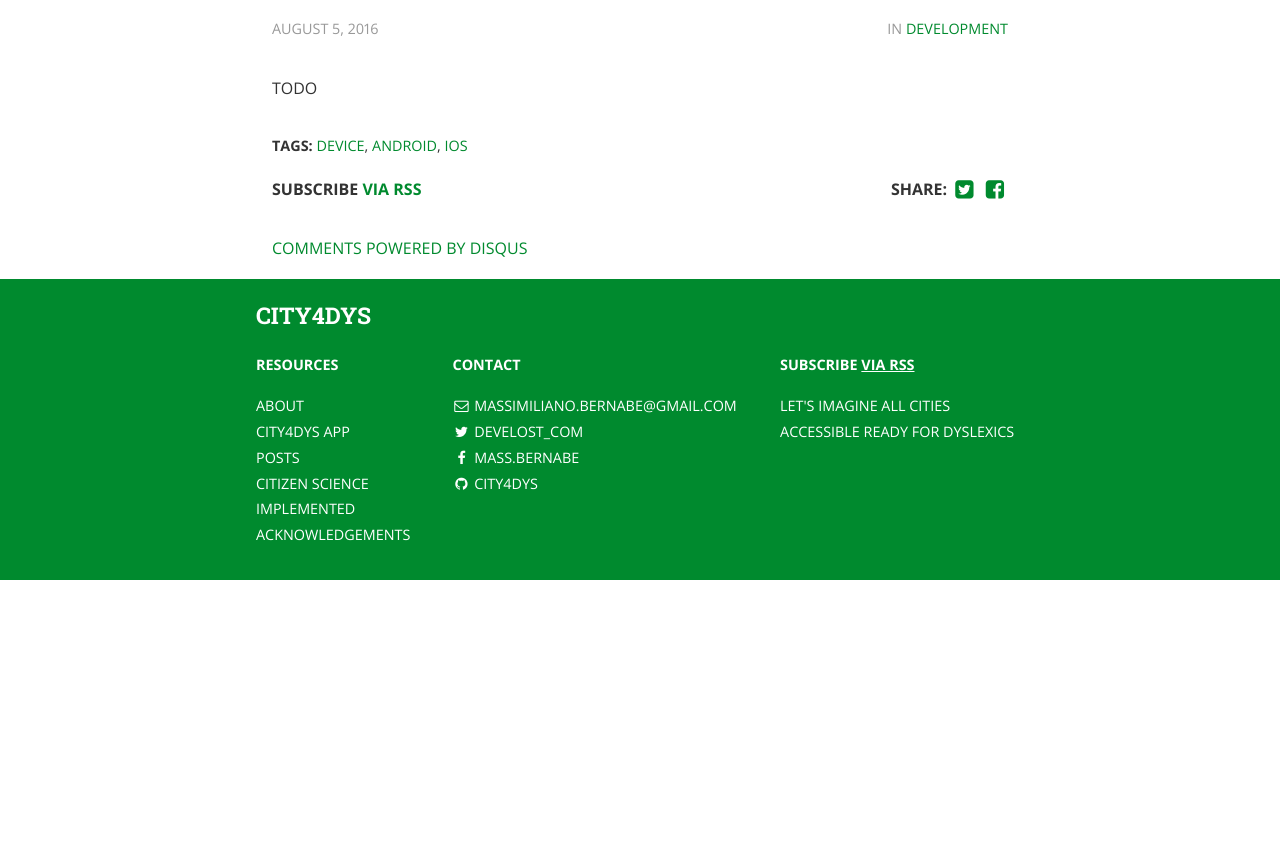
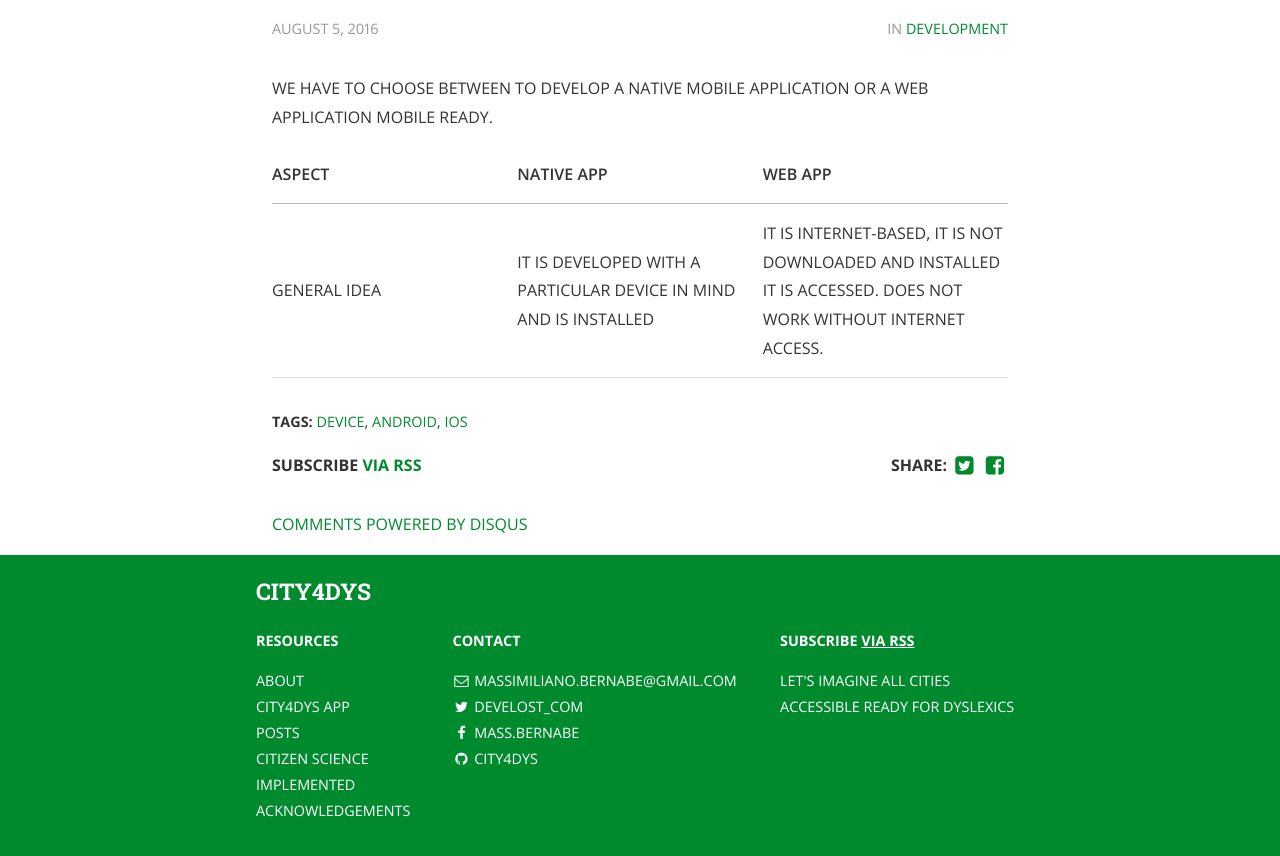
Before and after one commit to city4dys/city4dys.github.io, a Jekyll site: the page built from _posts/2016-08-05-target-devices.markdown, in a window 1280 px wide. Shown: the part 567-1423 px from the top of the page. Built offline with Jekyll 4.4.1, drawn with Linux system fonts in a browser that asks for light colours; nearby versions of some CDN libraries; comment, search, counter and statistics services are not loaded; a style sheet for code colours, icons or effects is not loaded; before the commit the page ends 1147 px from its top, so only the background shows below that.

Commit message:
test targeet

```diff
--- a/_posts/2016-08-05-target-devices.markdown
+++ b/_posts/2016-08-05-target-devices.markdown
@@ -8,5 +8,11 @@
 cover:  "/assets/instacode.png"
 ---
 
+We have to choose between to develop a native mobile application or a web application mobile ready.
 
-todo
+
+|--------|------------|---------|
+| Aspect | Native App | Web App |
+|--------|------------|---------|
+| General idea | It is developed with a particular device in mind and is installed | It is internet-based, it is not downloaded and installed it is accessed. Does not work without internet access.  |
+|--------|------------|---------|
```
